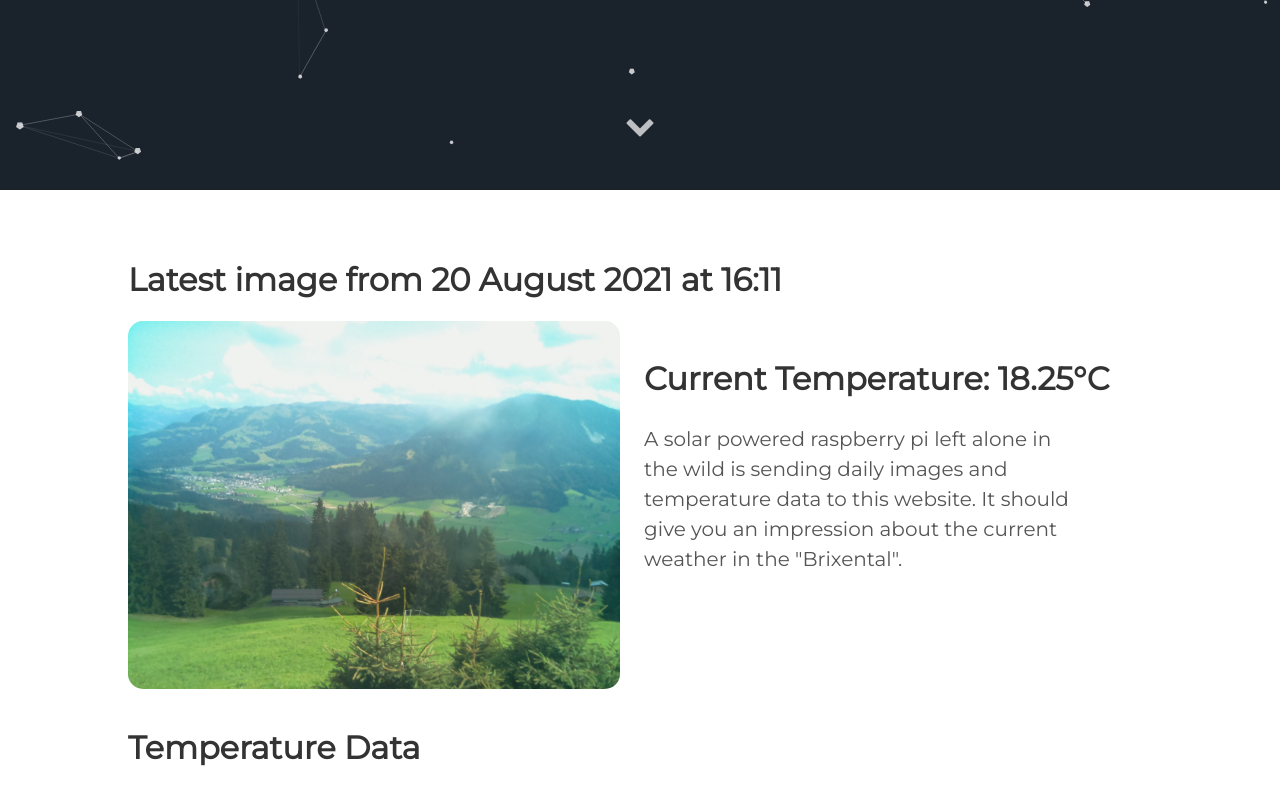
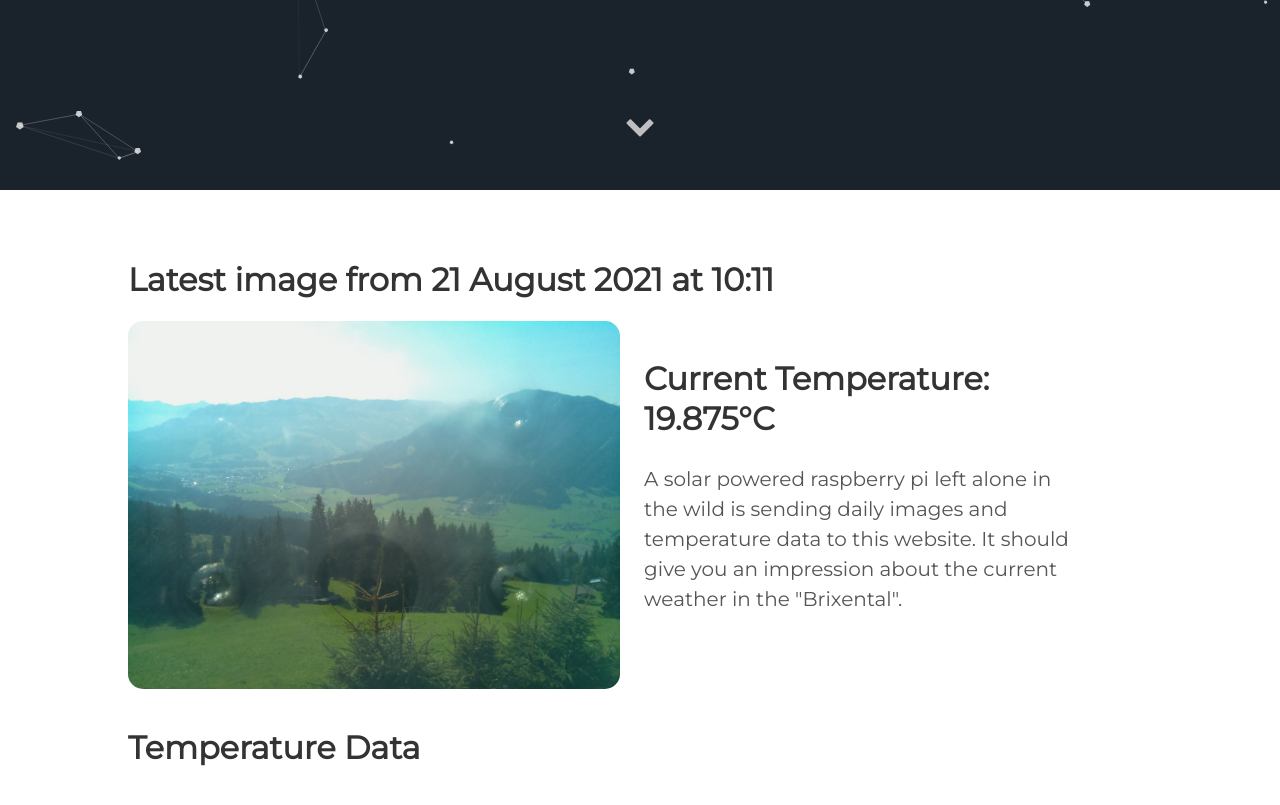
Before and after one commit to vektorious/vektorious.github.io, a Jekyll site: the page built from resources/huette.md, in a window 1280 px wide and 900 px high, scrolled down 710 px. Shown: the top 805 px of the window. Built offline with Jekyll 4.4.1, drawn with Linux system fonts in a browser that asks for light colours.

Commit message:
I'm a bot beep boop

```diff
--- a/resources/huette.md
+++ b/resources/huette.md
@@ -6,13 +6,13 @@
 description: 'Live image from the Austrian alps'
 twitter_text: ' '
 ---
-## Latest image from 20 August 2021 at 16:11
+## Latest image from 21 August 2021 at 10:11
 <div class="huette">
   <div class="huette-image">
     <img src="{{ "/assets/img/huette.jpg" | prepend: site.baseurl }}">
   </div>
   <div class="huette-text">
-        <h2>Current Temperature: 18.25°C</h2>
+        <h2>Current Temperature: 19.875°C</h2>
         <p>A solar powered raspberry pi left alone in the wild is sending daily images and temperature data to this website. It should give you an impression about the current weather in the "Brixental".</p>
 
   </div>
```
Also changed, not shown: rpi-script/2021-08-21_100955.txt (renamed from rpi-script/2021-08-20_160957.txt, +5 -5 lines), rpi-script/huette.md (+2 -2 lines), assets/img/huette.jpg, assets/img/temp_plot.png, rpi-script/temp_plot.png, 1 other file.
